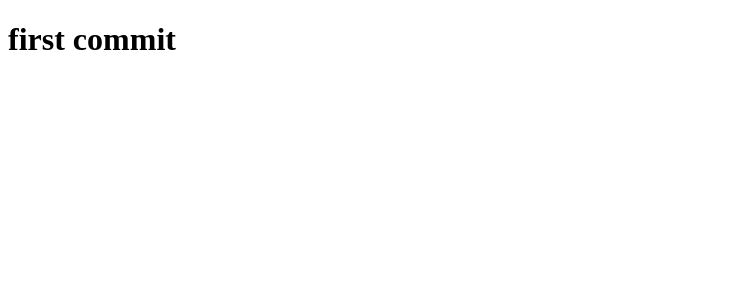
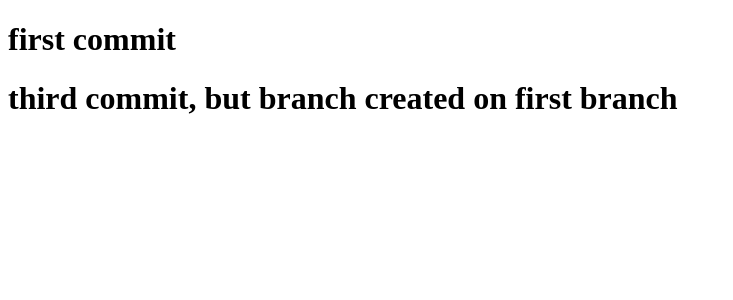
Before and after one commit to ramakotaiah12/general-understanding, a React (Create React App) app: page / in a window 1280 px wide. Shown: the top 300 px of the page, without its empty margins (0-733 px from the left). Built offline with nearby package versions, Linux system fonts and the light colour scheme.

Commit message:
third commit: branch created on first branch
>branch created on first branch
>updated app.js file with h1 element
>h1 element is third commit, but branch on first branch

```diff
--- a/src/App.js
+++ b/src/App.js
@@ -3,6 +3,7 @@ function App() {
   return (
     <div className="App">
       <h1>first commit</h1>
+      <h1>third commit, but branch created on first branch</h1>
     </div>
   );
 }
```
